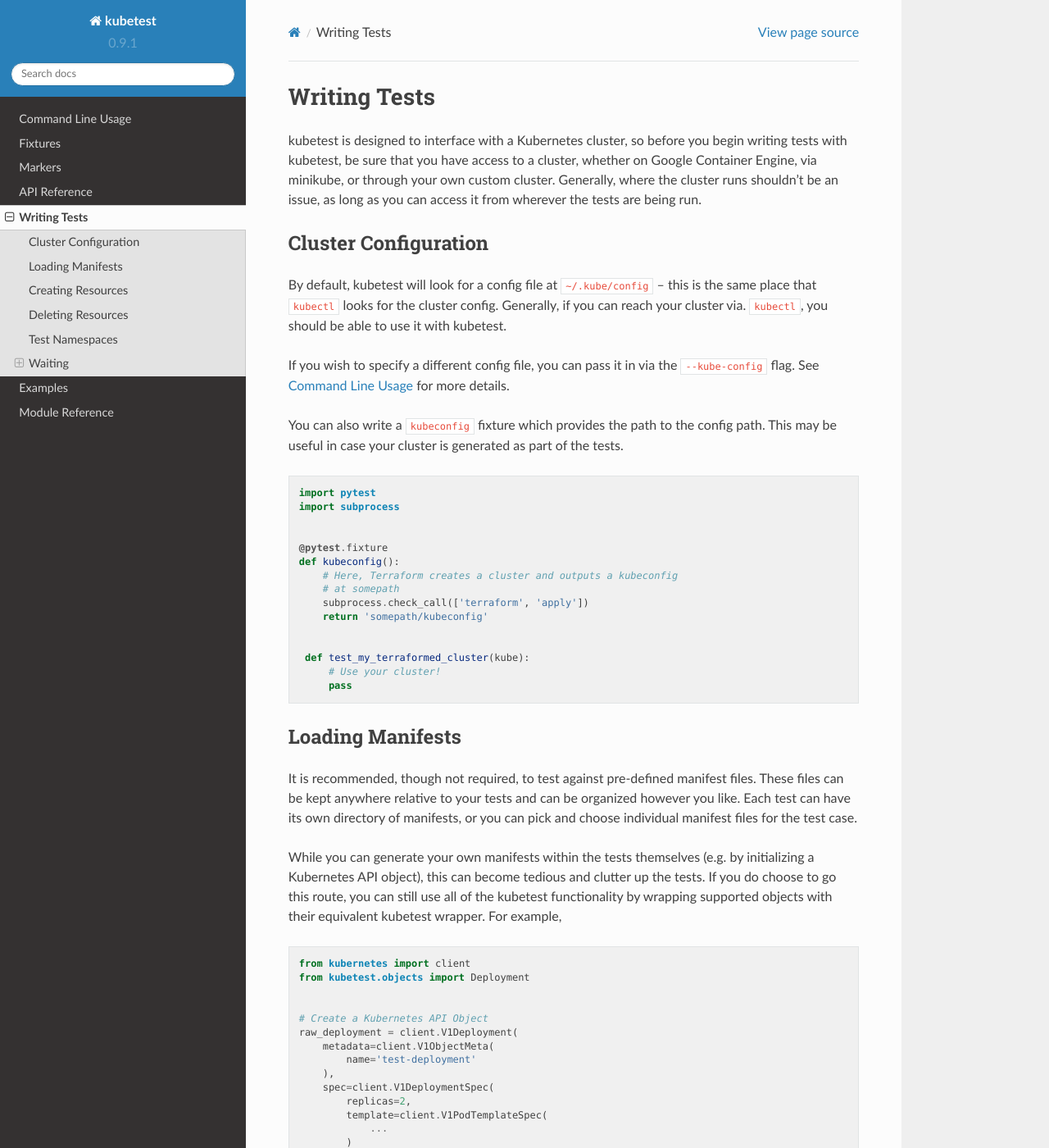
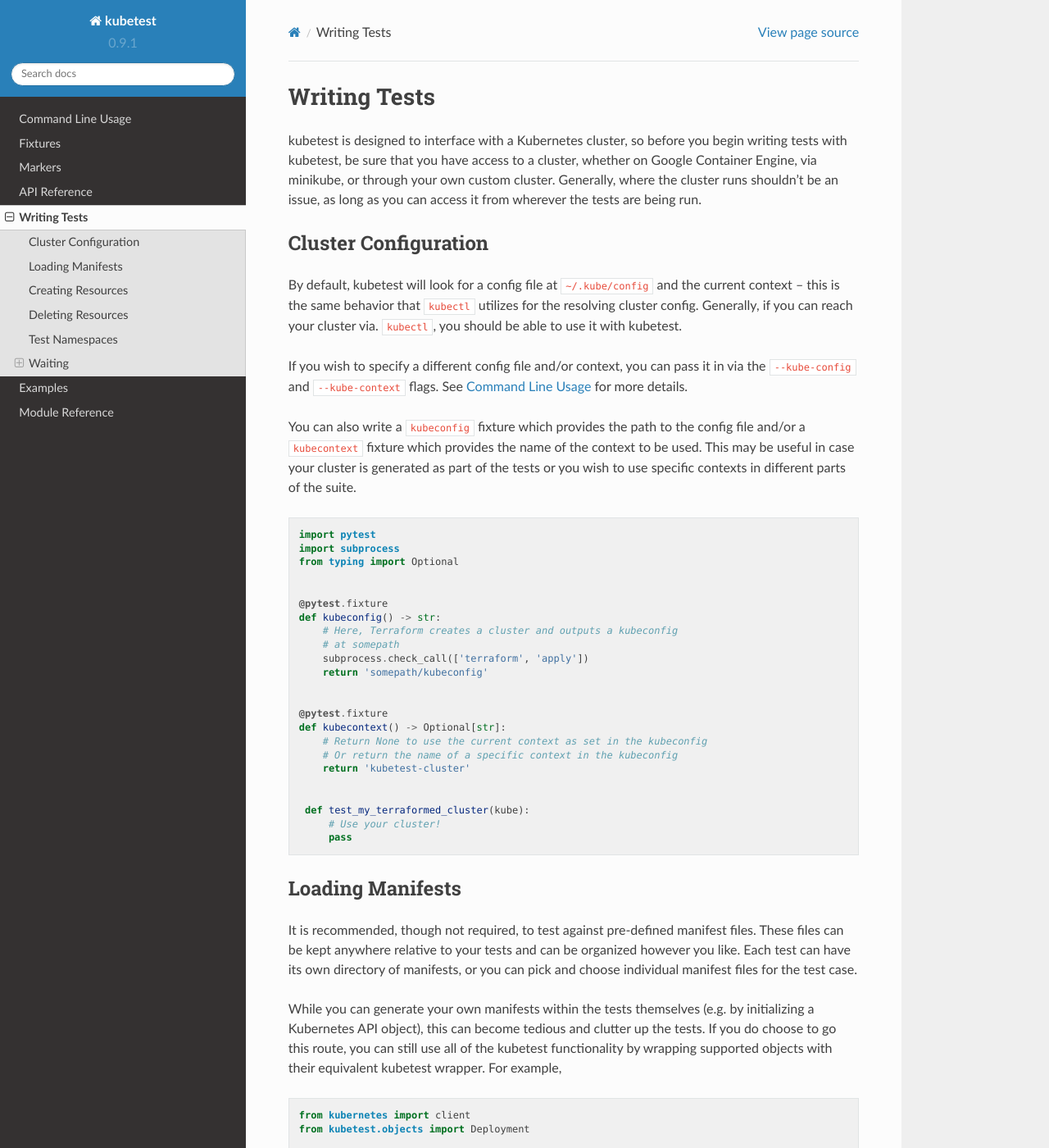
Before and after one commit to vapor-ware/kubetest, a Sphinx documentation site: the page built from docs/writing_tests.rst, in a window 1280 px wide and 1400 px high. Shown: the whole window at 82% size. Built offline with Sphinx 7.4.7 and the Read the Docs theme 2.0.0, drawn with Linux system fonts in a browser that asks for light colours.

Commit message:
Add support for `kubecontext` fixture.

```diff
--- a/docs/writing_tests.rst
+++ b/docs/writing_tests.rst
@@ -11,30 +11,41 @@
 Cluster Configuration
 ---------------------
 
-By default, kubetest will look for a config file at ``~/.kube/config`` -- this
-is the same place that ``kubectl`` looks for the cluster config. Generally, if
-you can reach your cluster via. ``kubectl``, you should be able to use it with
-kubetest.
+By default, kubetest will look for a config file at ``~/.kube/config`` and the
+current context -- this is the same behavior that ``kubectl`` utilizes for the
+resolving cluster config. Generally, if you can reach your cluster via.
+``kubectl``, you should be able to use it with kubetest.
 
-If you wish to specify a different config file, you can pass it in via the
-``--kube-config`` flag. See :ref:`command_line_usage` for more details.
+If you wish to specify a different config file and/or context, you can pass it
+in via the ``--kube-config`` and ``--kube-context`` flags.
+See :ref:`command_line_usage` for more details.
 
 You can also write a ``kubeconfig`` fixture which provides the path to the
-config path.  This may be useful in case your cluster is generated as part
-of the tests.
+config file and/or a ``kubecontext`` fixture which provides the name of the
+context to be used.  This may be useful in case your cluster is generated as
+part of the tests or you wish to use specific contexts in different parts of
+the suite.
 
 .. code-block:: python
 
     import pytest
     import subprocess
+    from typing import Optional
 
 
     @pytest.fixture
-    def kubeconfig():
+    def kubeconfig() -> str:
         # Here, Terraform creates a cluster and outputs a kubeconfig
         # at somepath
         subprocess.check_call(['terraform', 'apply'])
         return 'somepath/kubeconfig'
+
+
+    @pytest.fixture
+    def kubecontext() -> Optional[str]:
+        # Return None to use the current context as set in the kubeconfig
+        # Or return the name of a specific context in the kubeconfig
+        return 'kubetest-cluster'
 
 
      def test_my_terraformed_cluster(kube):
```
Also changed, not shown: 1 other file.
